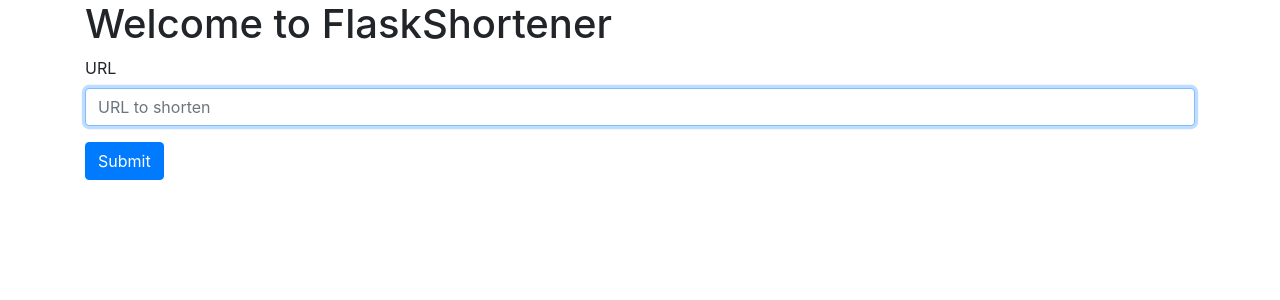
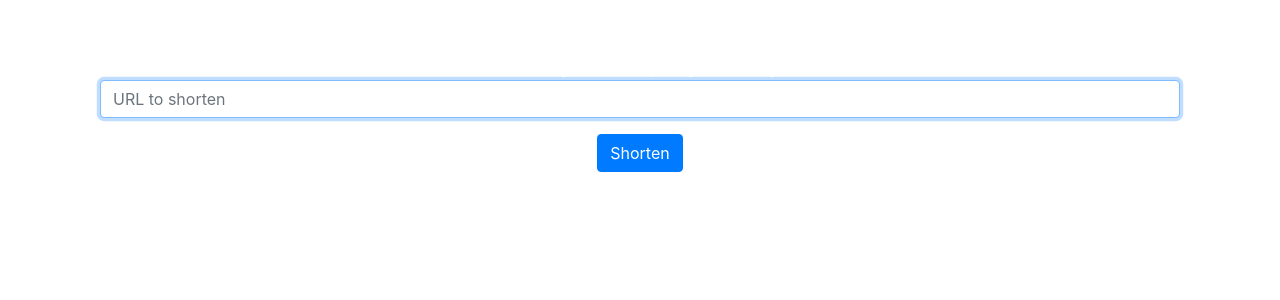
Before and after one commit to theinit01/urlShortener, a Flask app: page / in a window 1280 px wide. Shown: the part 56-356 px from the top of the page. Run offline with Flask 3, Linux system fonts and the light colour scheme; some libraries are stand-ins or nearby versions.

Commit message:
Update index.html

```diff
--- a/templates/index.html
+++ b/templates/index.html
@@ -1,23 +1,32 @@
 {% extends 'base.html' %}
 
+{% block title %} URLShortener {% endblock %}
+
 {% block content %}
-    <h1>{% block title %} Welcome to FlaskShortener {% endblock %}</h1>
+<div class="col-md-12">
+    <div class="hero-container">
+        <div class="hero-content text-center text-white">
+            <h1>Welcome to URL Shortener</h1>
+            <div class="heading-description">Shorten your URLs quickly and easily!</div>
+            <form method="post">
+                <div class="form-group">
+                    <input type="text" name="url" placeholder="URL to shorten" class="form-control" value="{{ request.form['url'] }}" autofocus>
+                </div>
+                <div class="form-group">
+                    <button type="submit" class="btn btn-primary">Shorten</button>
+                </div>
+            </form>
+        </div>
+    </div>
+</div>
 
-    <form method="post">
-    <div class="form-group">
-        <label for="url">URL</label>
-        <input type="text" name="url"
-               placeholder="URL to shorten" class="form-control"
-               value="{{ request.form['url'] }}" autofocus></input>
-    </div>
 
-    <div class="form-group">
-        <button type="submit" class="btn btn-primary">Submit</button>
-    </div>
-    </form>
+{% if short_url %}
+    <hr>
+    <div class="text-center">
+    <span><strong>Shortened URL:</strong><br/><a href="{{ short_url }}" target="_blank">{{ short_url }}</a></span>
+</div>
+    {% endif %}
 
-    {% if short_url %}
-    <hr>
-    <span>{{ short_url }}</span>
-    {% endif %}
+
 {% endblock %}
```
